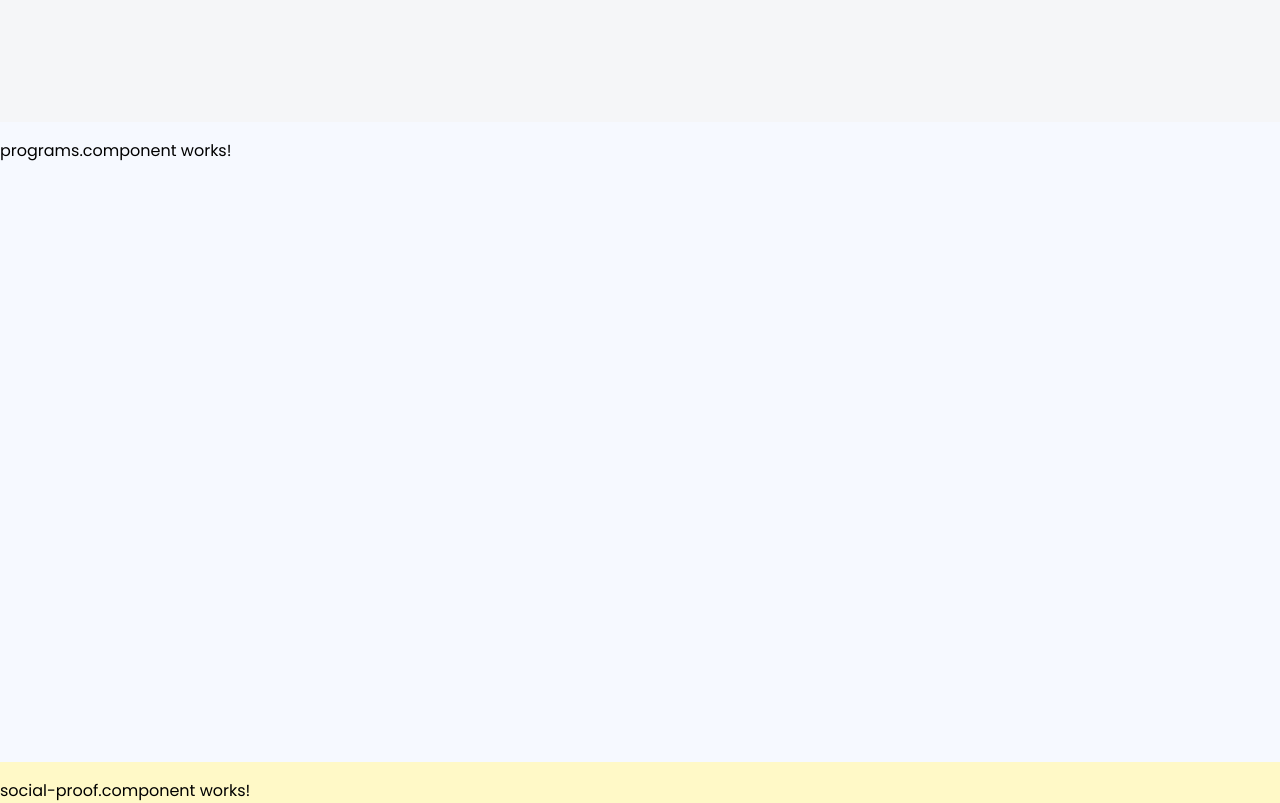
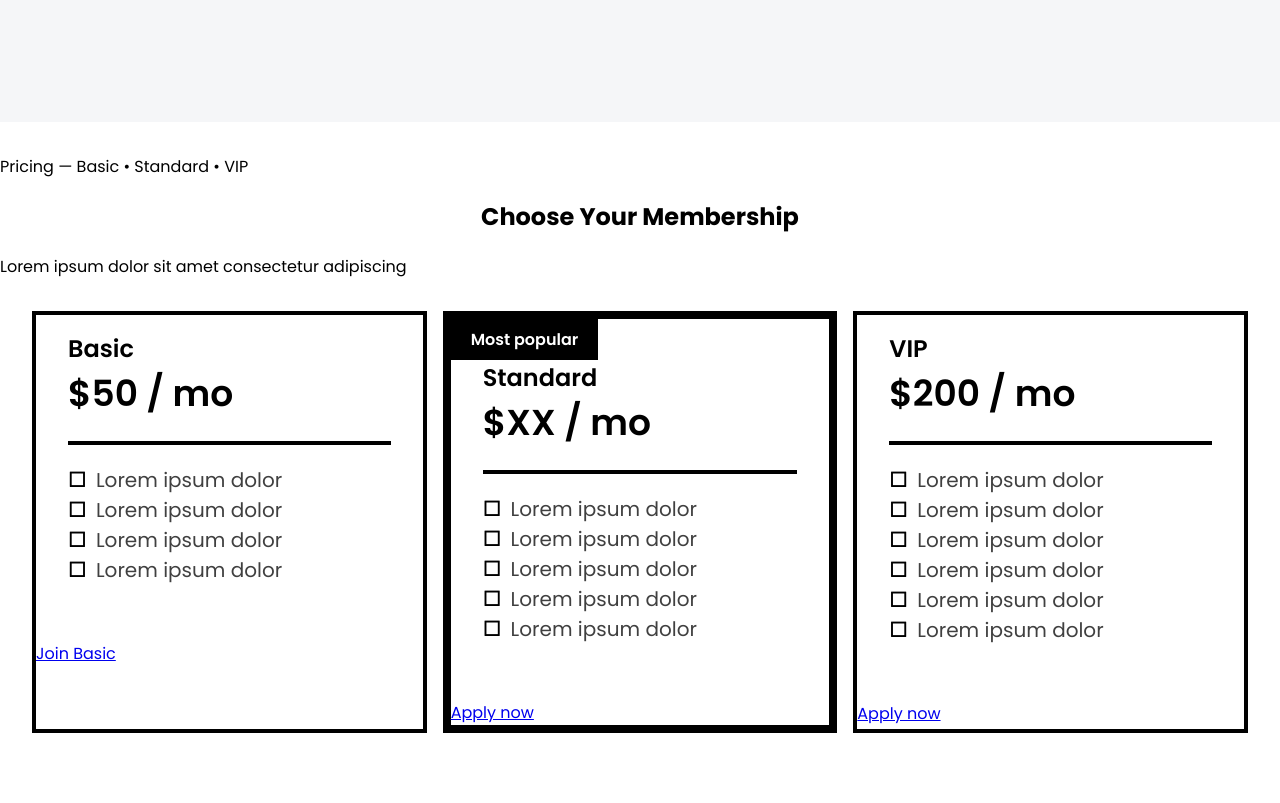
Before and after one commit to Dmac26/salty-lion-stack, an Angular app in the folder angularFrontend/: page / in a window 1280 px wide. Shown: the part 8480-9283 px from the top of the page. Built offline with nearby package versions, Linux system fonts and the light colour scheme.

Commit message:
comment out unnecessary components

```diff
--- a/angularFrontend/src/app/components/body/body.component.html
+++ b/angularFrontend/src/app/components/body/body.component.html
@@ -22,16 +22,16 @@
 
 <app-what-you-get></app-what-you-get>
 
-<app-programs class="section"></app-programs>
+<!-- <app-programs class="section"></app-programs>
 
 <app-social-proof class="section"></app-social-proof>
 
 <app-about class="section"></app-about>
 
-<app-guarantee class="section"></app-guarantee>
+<app-guarantee class="section"></app-guarantee> -->
 
 <app-pricing class="section"></app-pricing>
 
-<app-faq class="section"></app-faq>
+<!-- <app-faq class="section"></app-faq>
 
-<app-cta class="section"></app-cta>
+<app-cta class="section"></app-cta> -->
```
